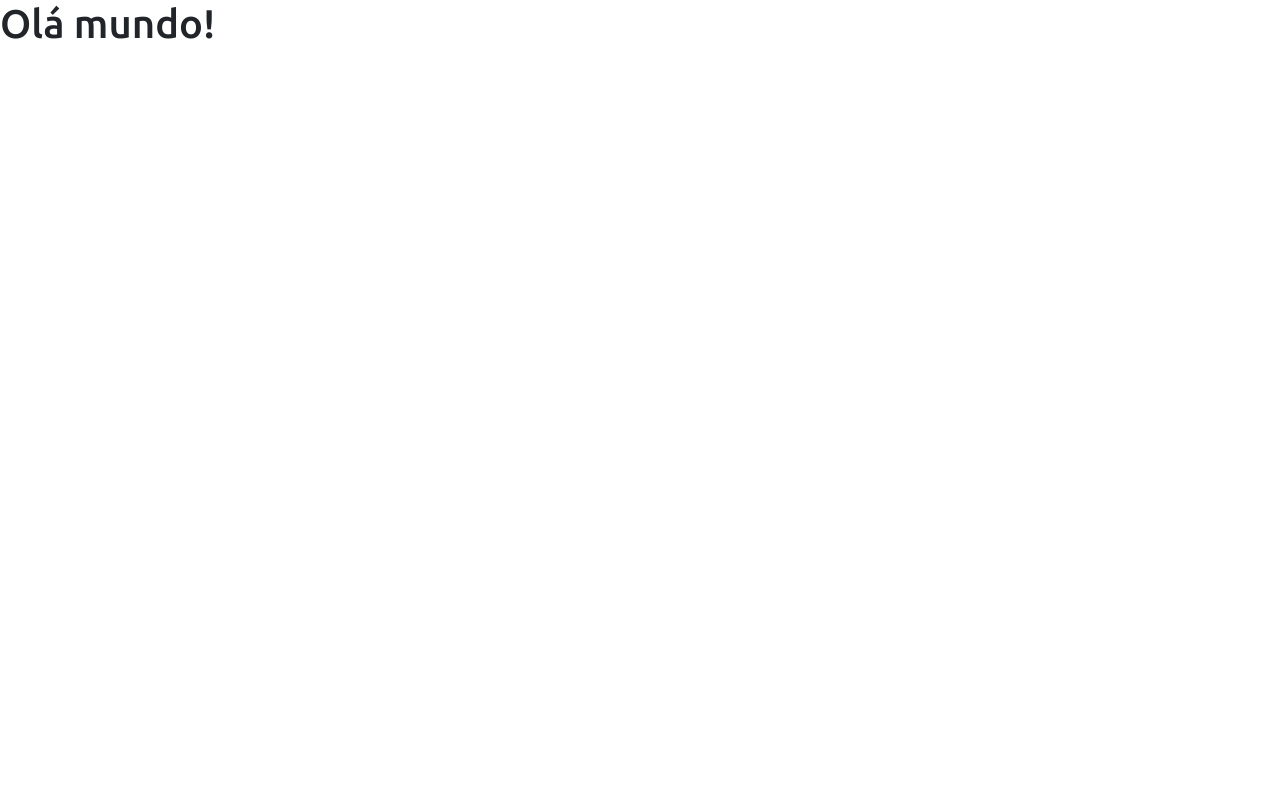
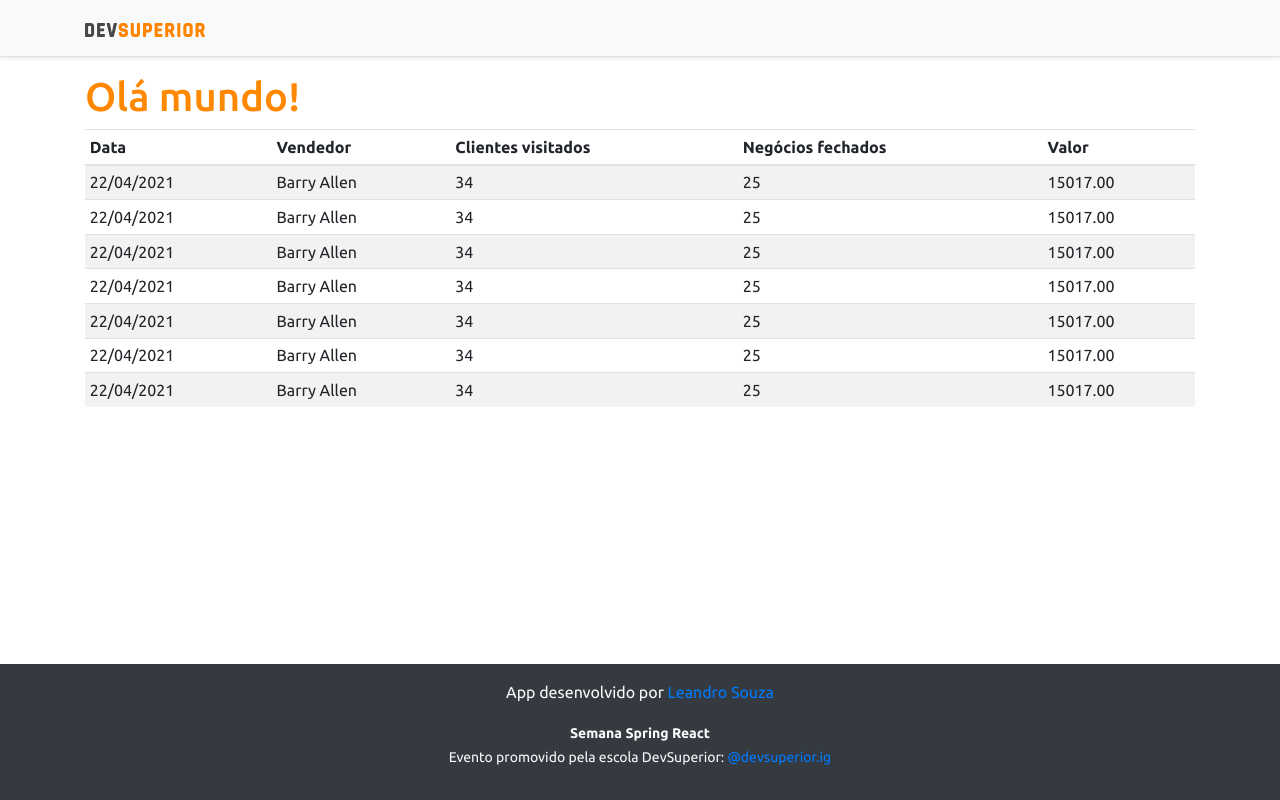
Before and after one commit to leandross86/sds-dashboard, a React (Create React App) app in the folder frontend/: page / in a window 1280 px wide. Built offline with nearby package versions, Linux system fonts and the light colour scheme.

Commit message:
Basic static components

```diff
--- a/frontend/src/App.tsx
+++ b/frontend/src/App.tsx
@@ -1,9 +1,17 @@
+import DataTable from "components/DataTable";
+import Footer from "components/Footer";
+import NavBar from "components/NavBar";
 
 function App() {
   return (
-    <div className="App">
-      <h1>Olá mundo!</h1>
-    </div>
+    <>
+      <NavBar />
+      <div className="container">
+        <h1 className="text-primary">Olá mundo!</h1>
+        <DataTable />
+      </div>
+      <Footer />
+    </>
   );
 }
 
--- a/frontend/src/assets/css/styles.css
+++ b/frontend/src/assets/css/styles.css
@@ -1,6 +1,6 @@
 @import url('https://fonts.googleapis.com/css2?family=Ubuntu:wght@300;400;500;700&display=swap');
 :root {
-    --color-primary: #FF8400;
+    --color-primary: #FF8800;
 }
 
 html, body {
--- /dev/null
+++ b/frontend/src/components/DataTable/index.tsx
@@ -0,0 +1,71 @@
+
+const DataTable = () => {
+  return (
+    <div className="table-responsive">
+      <table className="table table-striped table-sm">
+        <thead>
+          <tr>
+            <th>Data</th>
+            <th>Vendedor</th>
+            <th>Clientes visitados</th>
+            <th>Negócios fechados</th>
+            <th>Valor</th>
+          </tr>
+        </thead>
+        <tbody>
+          <tr>
+            <td>22/04/2021</td>
+            <td>Barry Allen</td>
+            <td>34</td>
+            <td>25</td>
+            <td>15017.00</td>
+          </tr>
+          <tr>
+            <td>22/04/2021</td>
+            <td>Barry Allen</td>
+            <td>34</td>
+            <td>25</td>
+            <td>15017.00</td>
+          </tr>
+          <tr>
+            <td>22/04/2021</td>
+            <td>Barry Allen</td>
+            <td>34</td>
+            <td>25</td>
+            <td>15017.00</td>
+          </tr>
+          <tr>
+            <td>22/04/2021</td>
+            <td>Barry Allen</td>
+            <td>34</td>
+            <td>25</td>
+            <td>15017.00</td>
+          </tr>
+          <tr>
+            <td>22/04/2021</td>
+            <td>Barry Allen</td>
+            <td>34</td>
+            <td>25</td>
+            <td>15017.00</td>
+          </tr>
+          <tr>
+            <td>22/04/2021</td>
+            <td>Barry Allen</td>
+            <td>34</td>
+            <td>25</td>
+            <td>15017.00</td>
+          </tr>
+          <tr>
+            <td>22/04/2021</td>
+            <td>Barry Allen</td>
+            <td>34</td>
+            <td>25</td>
+            <td>15017.00</td>
+          </tr>
+        </tbody>
+      </table>
+    </div>
+  )
+}
+
+export default DataTable
--- /dev/null
+++ b/frontend/src/components/Footer/index.tsx
@@ -0,0 +1,14 @@
+
+const Footer = () => {
+  return (
+    <footer className="footer mt-auto py-3 bg-dark">
+      <div className="container">
+        <p className="text-light">App desenvolvido por <a href="https://github.com/leandross86" target="_blank" rel="noreferrer">Leandro Souza</a></p>
+        <p className="text-light"><small><strong>Semana Spring React</strong><br />
+      Evento promovido pela escola DevSuperior: <a href="https://instagram.com/devsuperior.ig" target="_blank" rel="noreferrer">@devsuperior.ig</a></small></p>
+      </div>
+    </footer>
+  )
+}
+
+export default Footer
--- /dev/null
+++ b/frontend/src/components/NavBar/index.tsx
@@ -0,0 +1,14 @@
+import ImgDark from 'assets/img/ds_dark.svg'
+const NavBar = () => {
+  return (
+    <div className="d-flex flex-column flex-md-row align-items-center p-3 px-md-4 mb-3 bg-light border-bottom shadow-sm">
+      <div className="container">
+        <nav className="my-2 my-md-0 mr-md-3">
+          <img src={ImgDark} alt="DevSuperior" width="120" />
+        </nav>
+      </div>
+    </div>
+  )
+}
+
+export default NavBar
```
Also changed, not shown: frontend/src/assets/img/ds_dark.svg (added).
